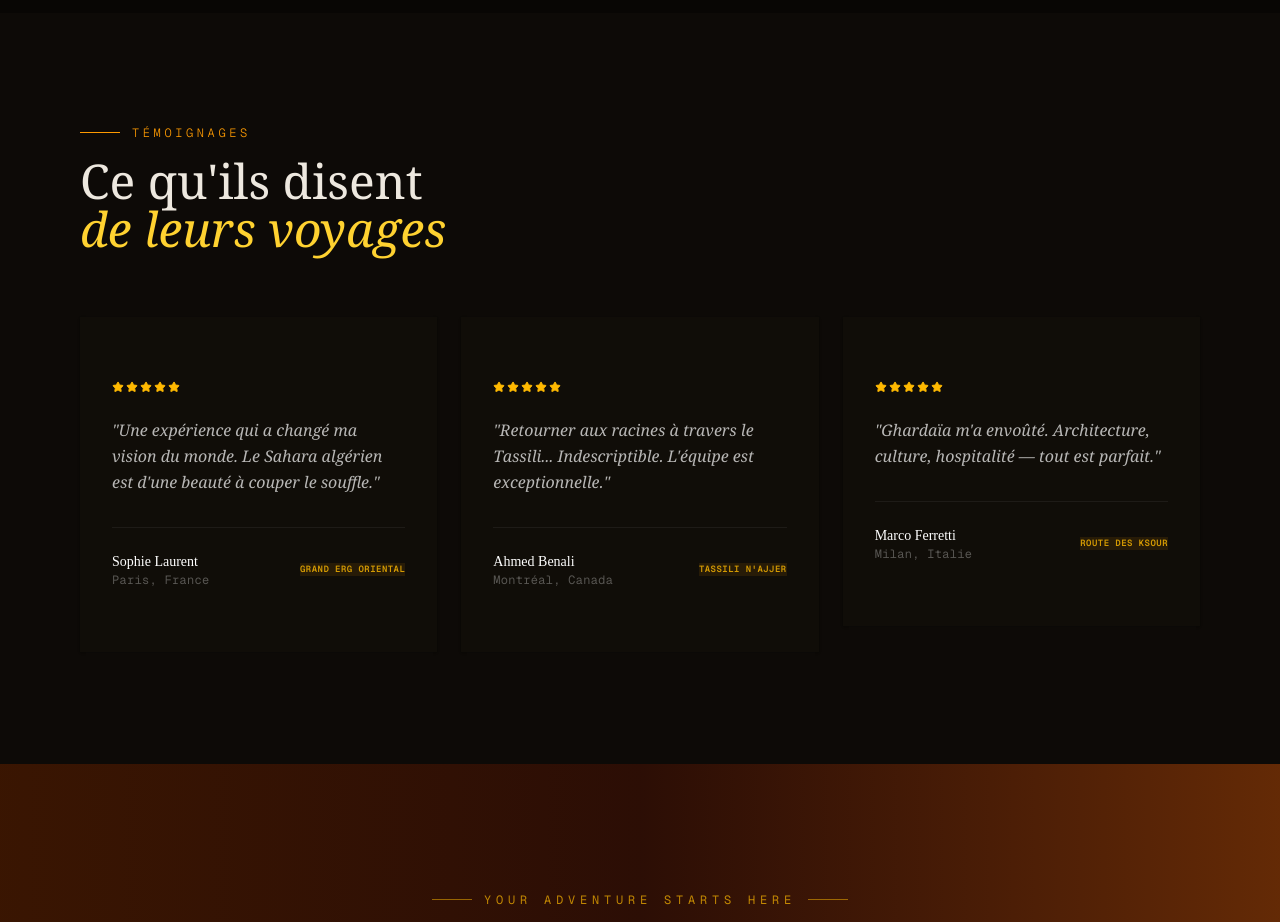
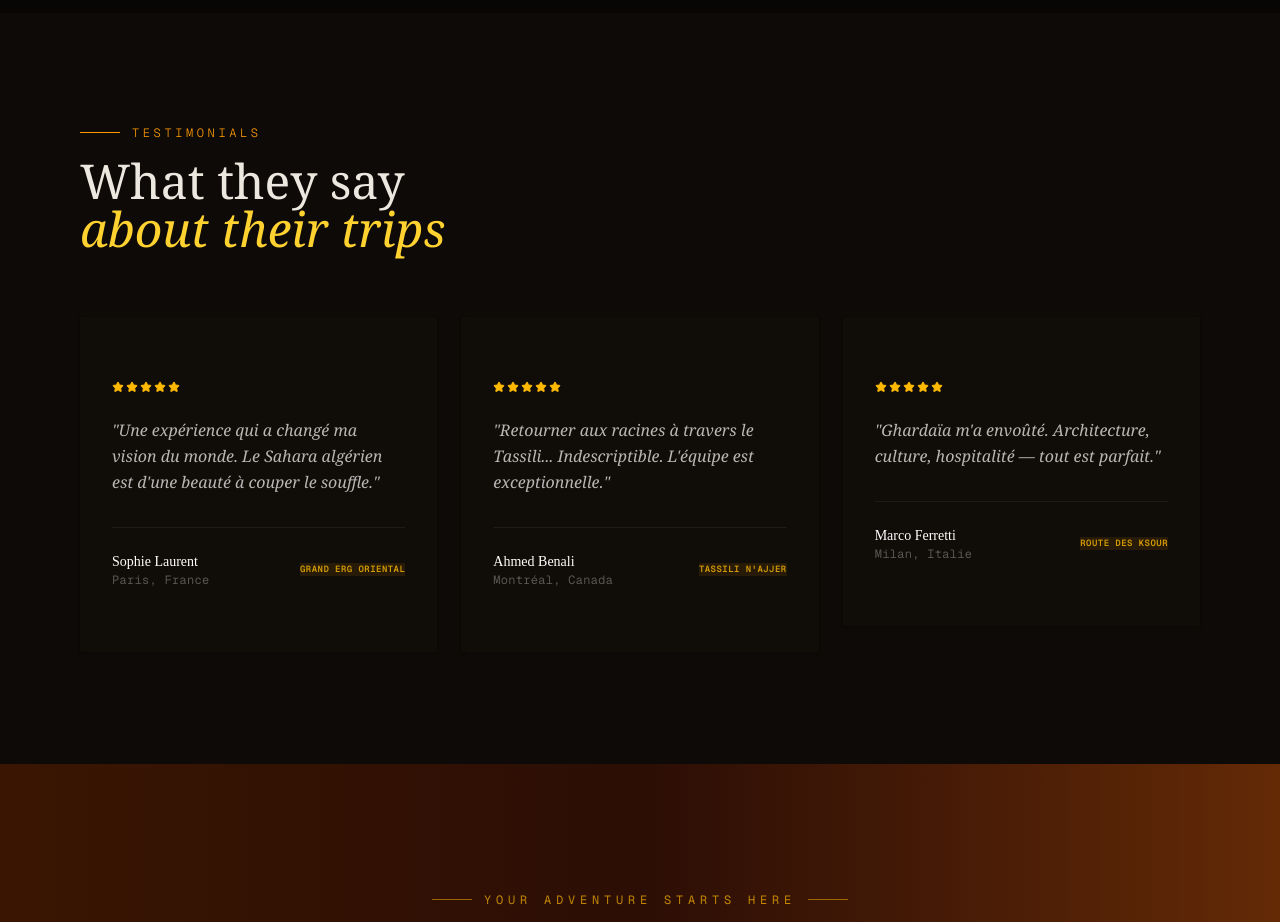
Before and after one commit to medragneel/explorea, a Next.js app: page /en in a window 1280 px wide. Shown: the part 2520-3442 px from the top of the page. Built offline with nearby package versions, Linux system fonts and the light colour scheme; no server answers; the database is empty.

Commit message:
feature: added testimonials  messages

```diff
--- a/components/home/CTABanner.tsx
+++ b/components/home/CTABanner.tsx
@@ -5,7 +5,7 @@ import { useRef } from 'react'
 import { motion, useInView, useScroll, useTransform } from 'framer-motion'
 import { ArrowRight } from 'lucide-react'
 import { Link } from '@/lib/navigation'
-import { useTranslations, useLocale } from 'next-intl'
+import { useTranslations } from 'next-intl'
 
 
 const EASE = [0.25, 0.46, 0.45, 0.94] as [number, number, number, number]
--- a/components/home/TestimonialsSection.tsx
+++ b/components/home/TestimonialsSection.tsx
@@ -6,6 +6,8 @@ import { motion, useInView } from 'framer-motion'
 import { Card, CardContent } from '@/components/ui/card'
 import { Badge } from '@/components/ui/badge'
 import { Star } from 'lucide-react'
+import { useTranslations } from 'next-intl'
+
 
 const EASE = [0.25, 0.46, 0.45, 0.94] as [number, number, number, number]
 const fadeUp = {
@@ -23,6 +25,7 @@ const TESTIMONIALS = [
 export default function TestimonialsSection() {
     const ref = useRef(null)
     const inView = useInView(ref, { once: true, margin: '-80px' })
+    const t = useTranslations("home.testimonials")
 
     return (
         <section className="py-28 bg-[#0D0A07] px-6 md:px-12 lg:px-20">
@@ -30,10 +33,12 @@ export default function TestimonialsSection() {
                 <motion.div ref={ref} variants={stagger} initial="hidden" animate={inView ? 'visible' : 'hidden'}>
                     <motion.div variants={fadeUp} className="flex items-center gap-3 mb-4">
                         <div className="h-px w-10 bg-amber-500" />
-                        <span className="text-amber-500 text-xs tracking-[0.3em] uppercase font-light font-mono">Témoignages</span>
+                        <span className="text-amber-500 text-xs tracking-[0.3em] uppercase font-light font-mono">
+                            {t("eyebrow")}
+                        </span>
                     </motion.div>
                     <motion.h2 variants={fadeUp} custom={1} className="text-4xl md:text-5xl font-light mb-16" style={{ fontFamily: "'Playfair Display', Georgia, serif" }}>
-                        Ce qu'ils disent<br /><em className="text-amber-300">de leurs voyages</em>
+                        {t("title_line1")}<br /><em className="text-amber-300">{t("title_em")}</em>
                     </motion.h2>
 
                     <div className="grid grid-cols-1 md:grid-cols-3 gap-6">
--- a/messages/ar.json
+++ b/messages/ar.json
@@ -63,6 +63,11 @@
             "travelers": "مسافرون",
             "years": "سنوات",
             "rating": "التقييم"
+        },
+        "testimonials": {
+            "eyebrow": "آراء المسافرين",
+            "title_line1": "ماذا يقولون",
+            "title_em": "عن رحلاتهم"
         }
     },
     "circuits": {
--- a/messages/en.json
+++ b/messages/en.json
@@ -63,6 +63,11 @@
             "travelers": "Travelers",
             "years": "Years",
             "rating": "Average rating"
+        },
+        "testimonials": {
+            "eyebrow": "Testimonials",
+            "title_line1": "What they say",
+            "title_em": "about their trips"
         }
     },
     "circuits": {
--- a/messages/fr.json
+++ b/messages/fr.json
@@ -63,6 +63,11 @@
             "travelers": "Voyageurs",
             "years": "Années",
             "rating": "Note moyenne"
+        },
+        "testimonials": {
+            "eyebrow": "Témoignages",
+            "title_line1": "Ce qu'ils disent",
+            "title_em": "de leurs voyages"
         }
     },
     "circuits": {
```
